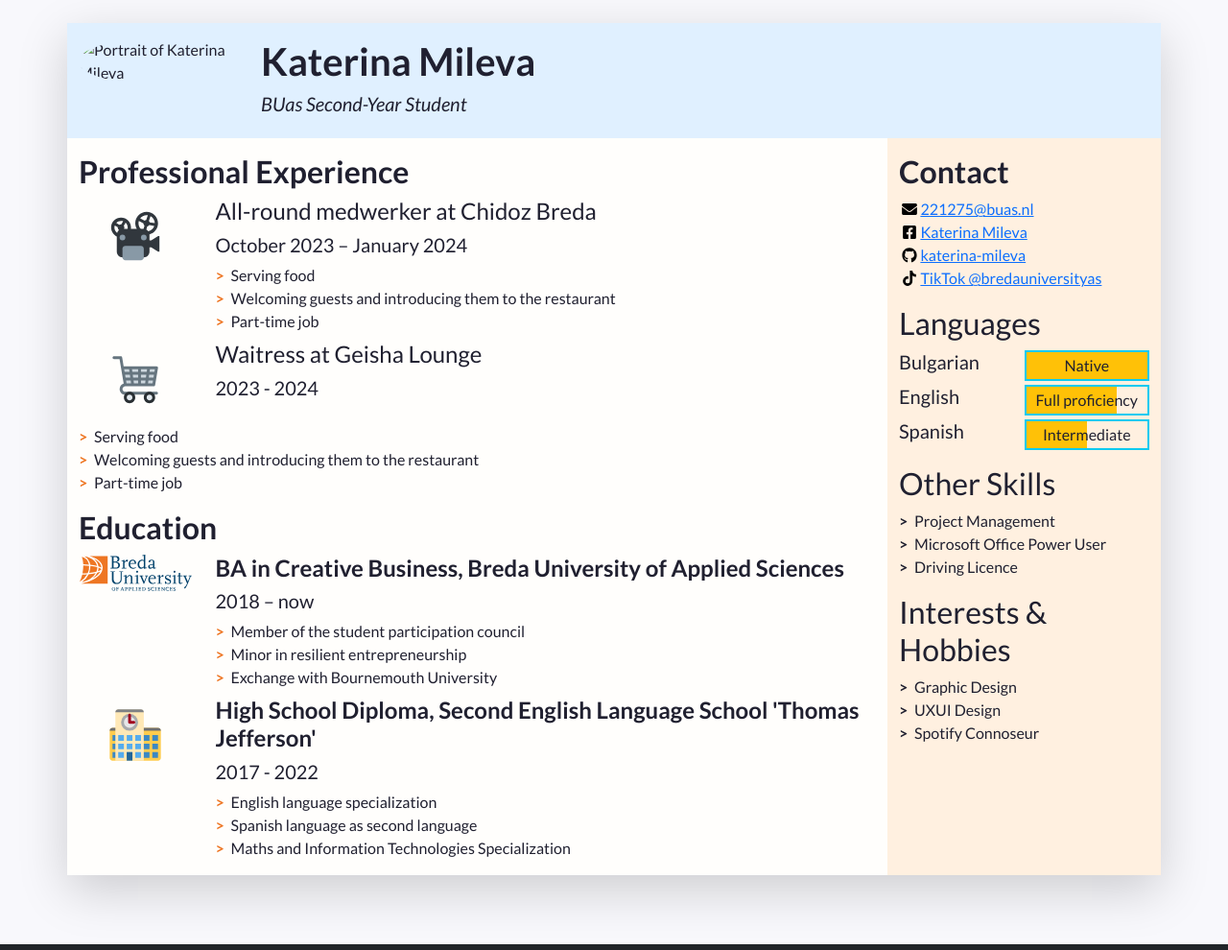
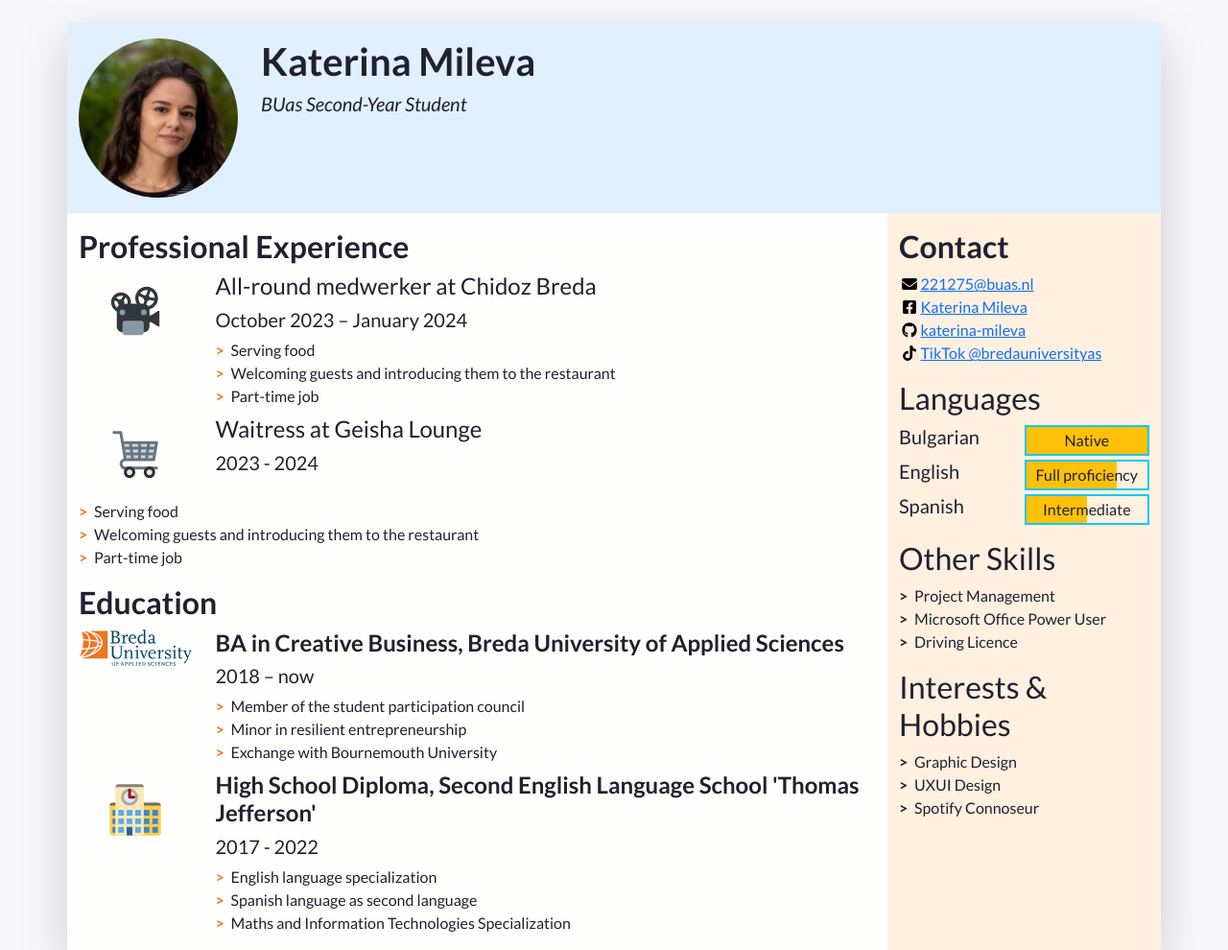
Before and after one commit to katerina-mileva/KaterinaMileva-CV, a plain HTML site: page index.html in a window 1280 px wide. Shown: the top 990 px of the page at 96% size. Drawn offline with nearby package versions, Linux system fonts and the light colour scheme; files whose address does not match are found by name.

Commit message:
image fix 2

```diff
--- a/index.html
+++ b/index.html
@@ -43,7 +43,7 @@
             "w-100" makes sure the image takes the full width of the column it's in
             "rounded-circle" cuts a circle around the image
           -->
-          <img class="w-100 rounded-circle my-3" src="D:/Pictures/KATERINA.jpg" alt="Portrait of Katerina Mileva" width="160">
+          <img class="w-100 rounded-circle my-3" src="D:/BUAS_Y1/BUAS_Y2/Semester_2/PRJ4 Brand Development/KaterinaMileva-CV/images/KATERINA.jpg" alt="Portrait of Katerina Mileva" width="160">
         </div>
         <!--
           A container to wrap around your name and tagline. Full-width at small size, then columns of increasing size.
```
Also changed, not shown: images/KATERINA.jpg (added).
